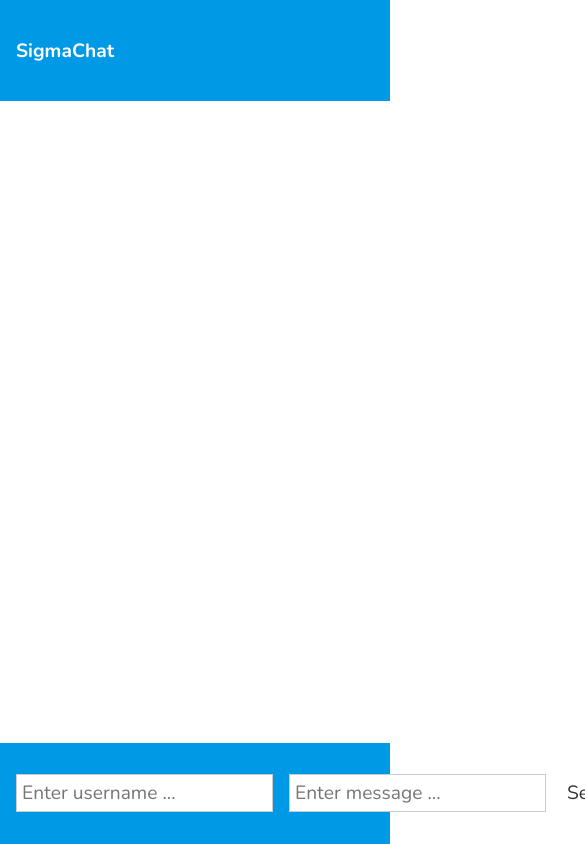
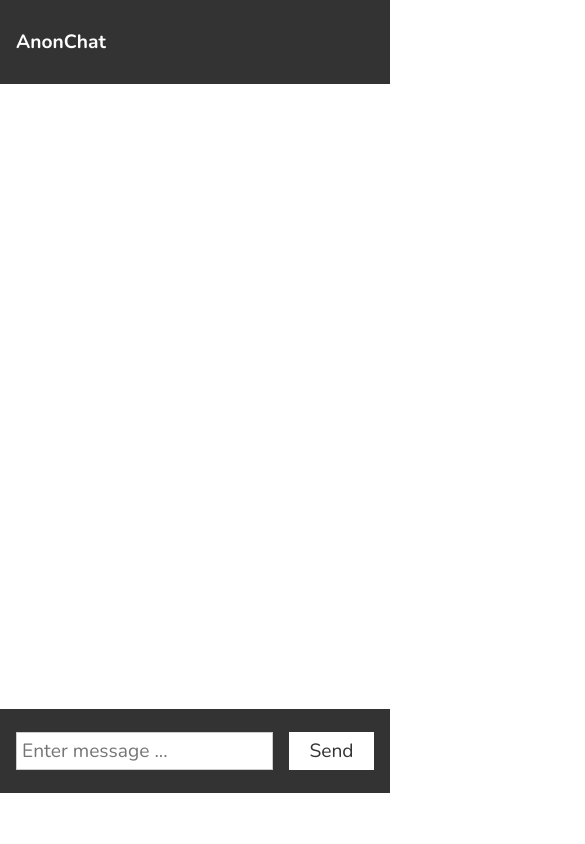
Before and after one commit to dikshantnaik/anon-chat, a website: page public/index.html in a window 390 px wide. Shown: the top 844 px of the page, 585 px wide, since content can reach past the window. Drawn offline with nearby package versions, Linux system fonts and the light colour scheme; no server answers.

Commit message:
removed extra libs and anonymized users

```diff
--- a/package.json
+++ b/package.json
@@ -13,12 +13,9 @@
   "author": "",
   "license": "ISC",
   "dependencies": {
-    "axios": "^0.21.1",
-    "cors": "^2.8.5",
     "express": "^4.17.1",
     "http": "0.0.1-security",
     "mysql": "^2.18.1",
     "socket.io": "^4.1.3"
-  },
-  "devDependencies": {}
+  }
 }
--- a/public/css/style.css
+++ b/public/css/style.css
@@ -1,6 +1,6 @@
 :root {
   --font: "Nunito";
-  --blue: #0099e5;
+  --black: #333;
 }
 
 * {
@@ -20,8 +20,8 @@ nav,
 /* nav */
 nav,
 .input-section {
-  height: 12vh;
-  background-color: var(--blue);
+  height: 10vh;
+  background-color: var(--black);
 }
 .sigma-chat {
   color: white;
@@ -30,7 +30,7 @@ nav,
 }
 .start-chatting {
   background-color: white;
-  color: var(--blue);
+  color: var(--black);
   padding: 10px;
   font-weight: 700;
   border: none;
@@ -40,7 +40,7 @@ nav,
 /* messages */
 section {
   padding: 1em;
-  height: 76vh;
+  height: 80vh;
   background-color: var(--rose);
   overflow-y: scroll;
 }
@@ -67,14 +67,14 @@ section {
 
 /* input */
 .input-section {
-  background-color: var(--blue);
+  background-color: var(--black);
 }
 .input-section form {
-  background-color: var(--blue);
+  background-color: var(--black);
   width: 100%;
   margin: 0 auto;
   display: none;
-  grid-template-columns: 1fr 3fr 1fr;
+  grid-template-columns: 3fr 1fr;
   gap: 1em;
 }
 .input-section form.active {
@@ -99,3 +99,13 @@ input:focus {
   color: #333;
   cursor: pointer;
 }
+
+@media screen and (max-width: 768px) {
+  nav,
+  .input-section {
+    height: 10vh;
+  }
+  section {
+    height: 74vh;
+  }
+}
--- a/public/index.html
+++ b/public/index.html
@@ -4,7 +4,7 @@
     <meta charset="UTF-8" />
     <meta http-equiv="X-UA-Compatible" content="IE=edge" />
     <meta name="viewport" content="width=device-width, initial-scale=1.0" />
-    <title>SigmaChat</title>
+    <title>AnonChat</title>
     <link rel="preconnect" href="https://fonts.googleapis.com" />
     <link rel="preconnect" href="https://fonts.gstatic.com" crossorigin />
     <link
@@ -22,16 +22,11 @@
   <body>
     <div id="root">
       <nav>
-        <h3 class="sigma-chat">SigmaChat</h3>
+        <h3 class="sigma-chat">AnonChat</h3>
       </nav>
       <section class="messages"></section>
       <div class="input-section">
         <form onsubmit="return send()" class="active">
-          <input
-            type="text"
-            placeholder="Enter username ... "
-            class="name-input"
-          />
           <input type="text" placeholder="Enter message ... " class="mes" />
           <button class="btn-submit">Send</button>
         </form>
--- a/public/js/app.js
+++ b/public/js/app.js
@@ -1,6 +1,5 @@
 {
   const input = document.querySelector(".mes");
-  const name = document.querySelector(".name-input");
   const sock = io("http://127.0.0.1:3000/");
 
   function send() {
@@ -12,11 +11,10 @@
   let section = document.querySelector(".messages");
 
   sock.on("new_message", function (data) {
-    console.log("Server says : " + data);
     section.innerHTML += `
     <div class="message">
-      <h3 class="name">${data.username}</h3>
-      <h3 class="text">${data.message}</h3>
+      <h3 class="name">${data[1]}</h3>
+      <h3 class="text">${data[0].message}</h3>
     </div>
   `;
   });
```
Also changed, not shown: server.js (+1 -12 lines), README.md, 1 other file.
